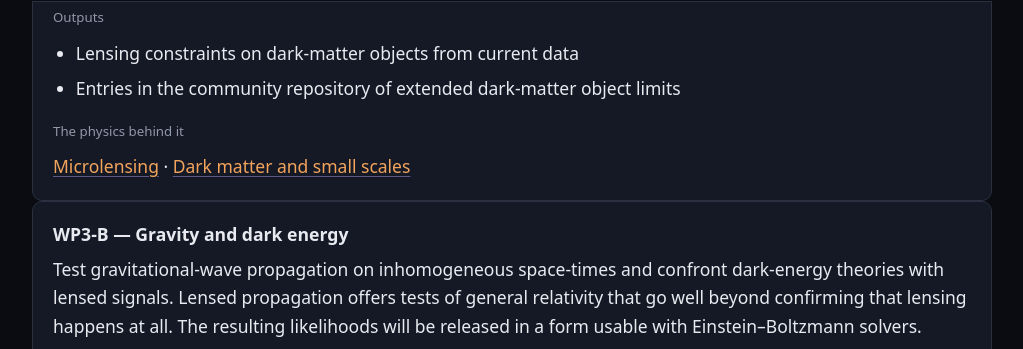
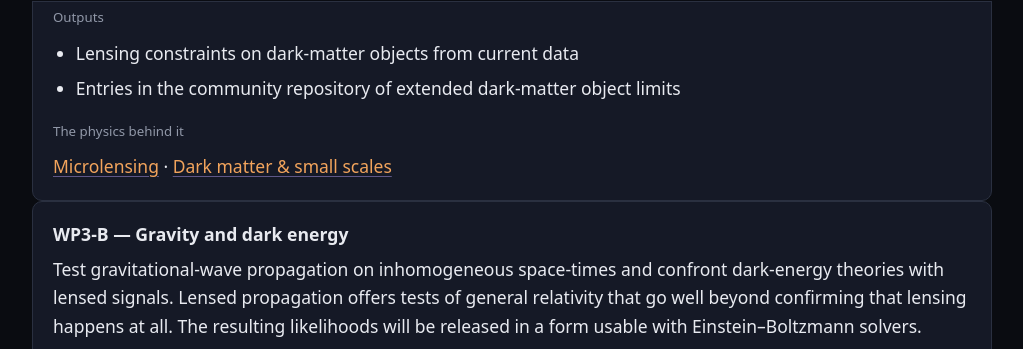
Before and after one commit to glow-astro/website, a Jekyll site: the page built from work-packages.html, in a window 1280 px wide and 900 px high, scrolled down 3057 px. Shown: the part 106-455 px from the top of the window, without its empty margins (128-1151 px from the left). Built offline with Jekyll 4.4.1, drawn with Linux system fonts in a browser that asks for light colours.

Commit message:
Use an ampersand in the dark-matter topic title
Matches the bar's existing "Gravity & dark energy", and keeps the card title
on one line over the photograph.

Co-Authored-By: Claude Opus 5 (1M context) <noreply@anthropic.com>

```diff
--- a/_data/topics.yml
+++ b/_data/topics.yml
@@ -156,7 +156,7 @@
   papers: []
 
 - id: dark-matter
-  title: "Dark matter and small scales"
+  title: "Dark matter & small scales"
   short: "Dark matter"
   row: bottom
   column: 2
--- a/dark-matter.html
+++ b/dark-matter.html
@@ -1,7 +1,7 @@
 ---
 layout: page
 nav: science
-title: "Dark matter and small scales"
+title: "Dark matter & small scales"
 eyebrow: "Science"
 lede: >-
   Diffraction is sensitive to structure on scales no image can resolve, which makes coherent sources one of the few probes of dark matter below the size of a galaxy.
```
